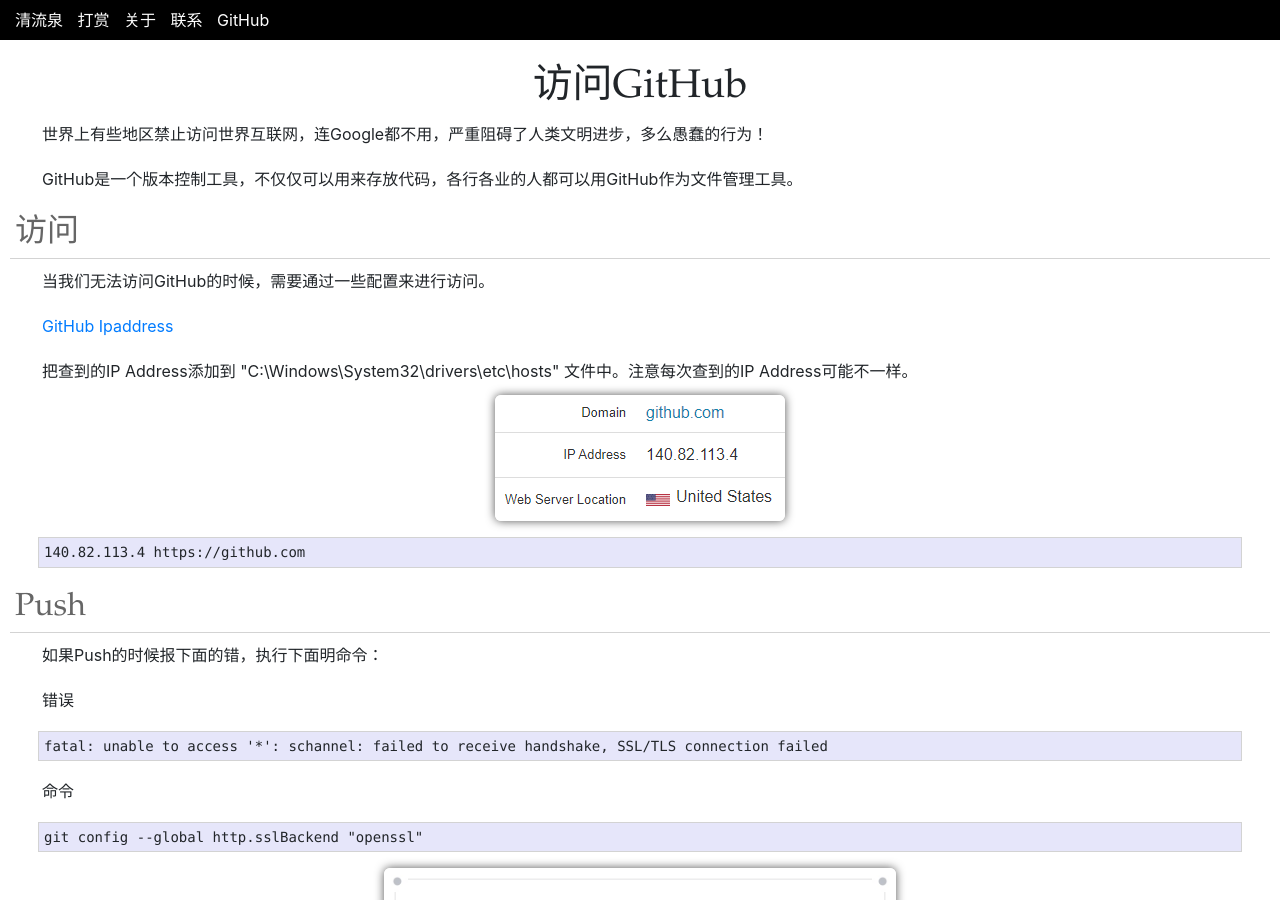
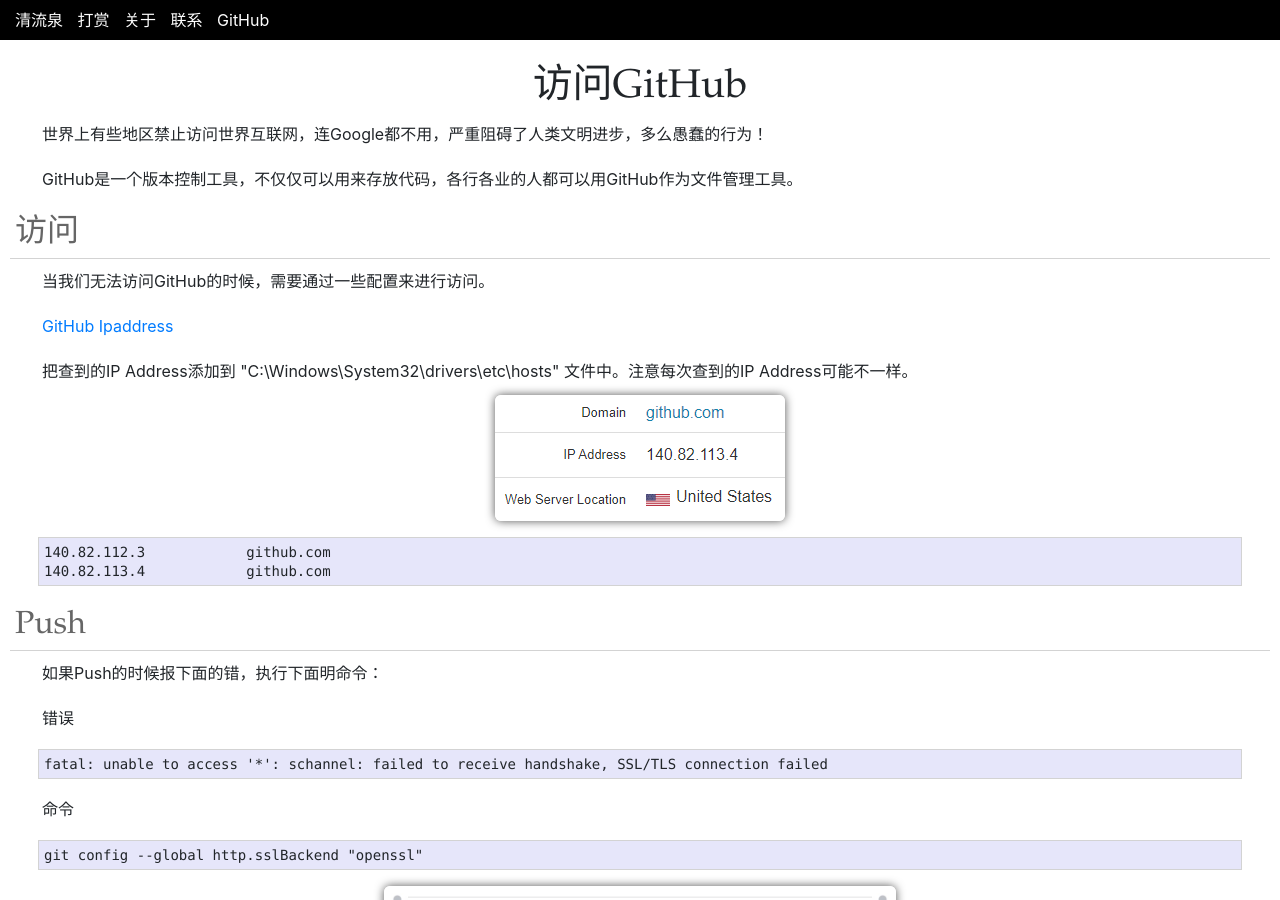
Before and after one commit to yinyongxian/yinyongxian.github.io, a Jekyll site: the page built from _posts/2021/2021-03-19-access-github.html, in a window 1280 px wide and 900 px high. Built offline with Jekyll 4.4.1, drawn with Linux system fonts in a browser that asks for light colours.

Commit message:
访问GitHub

```diff
--- a/_posts/2021/2021-03-19-access-github.html
+++ b/_posts/2021/2021-03-19-access-github.html
@@ -22,7 +22,8 @@
         <p><a href="https://github.com.ipaddress.com/www.github.com">GitHub Ipaddress</a></p>
         <p>把查到的IP Address添加到 "C:\Windows\System32\drivers\etc\hosts" 文件中。注意每次查到的IP Address可能不一样。
                 <img src="/Media/images/2021/2021-03-19/github-ipaddress.png" alt="GitHub Ipaddress">
-        <pre>140.82.113.4 https://github.com</pre>
+        <pre>140.82.112.3		github.com
+140.82.113.4		github.com</pre>
         </p>
         <h2>Push</h2>
         <p>如果Push的时候报下面的错，执行下面明命令：</p>
```
Also changed, not shown: _posts/2021/2021-06-27-vote-trap.html (renamed from _posts/2021/2021-06-27-votte-trap.html).
